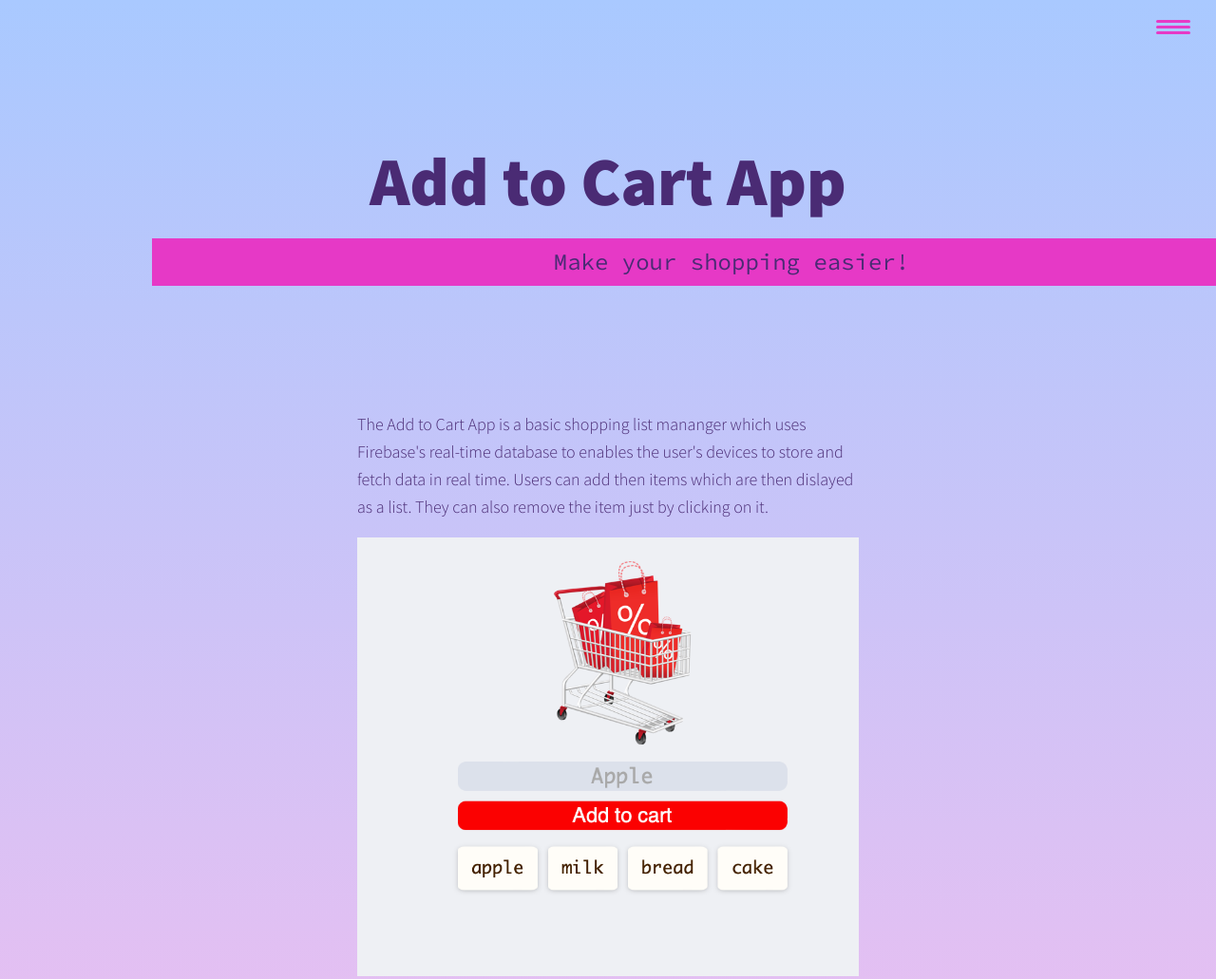
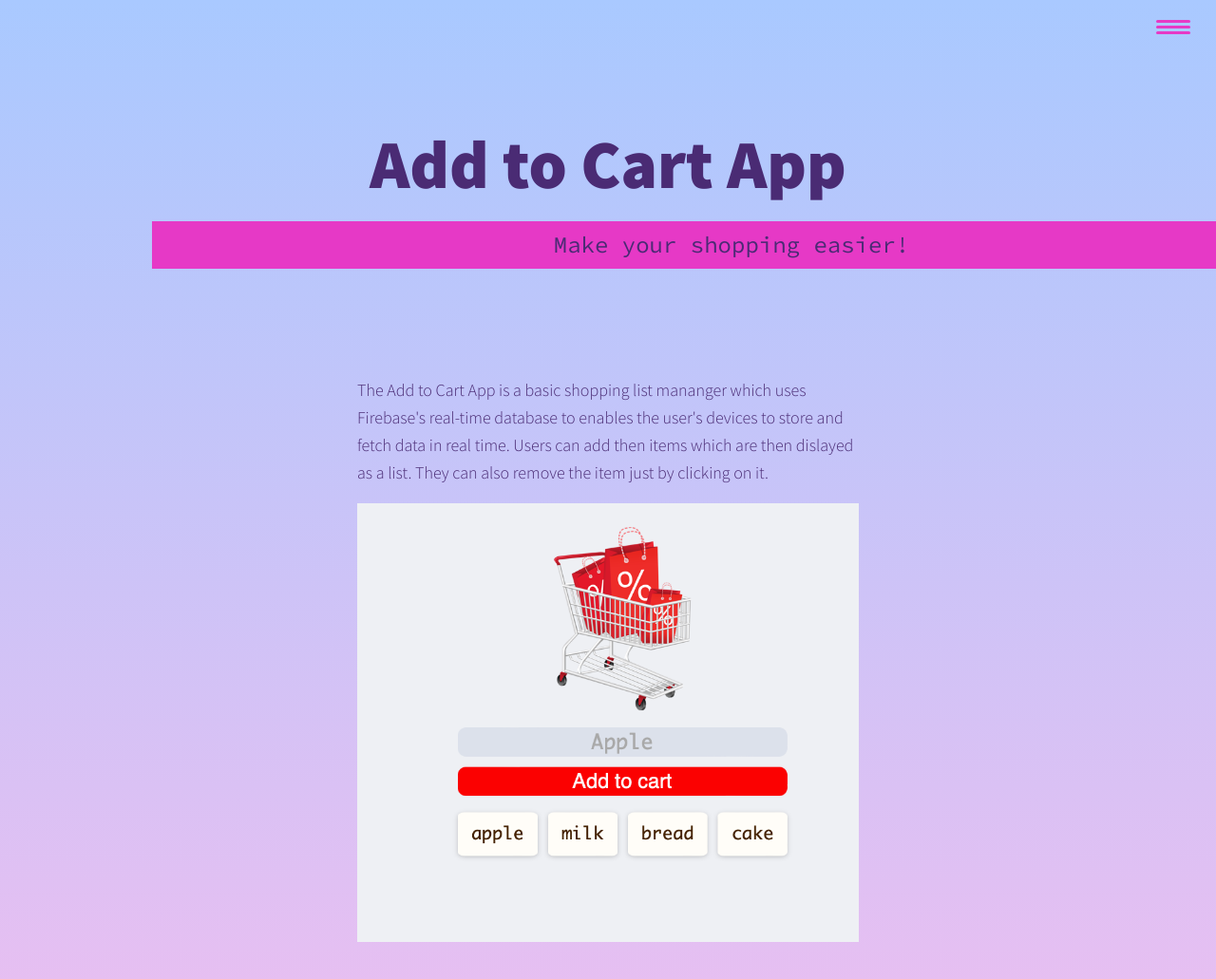
Before and after one commit to Sass09/Portfolio-Website-, a plain HTML site: page portfolio-item-1.html in a window 1280 px wide. Shown: the top 1031 px of the page at 95% size. Drawn offline with nearby package versions, Linux system fonts and the light colour scheme.

Commit message:
Update test.css

```diff
--- a/css/test.css
+++ b/css/test.css
@@ -59,7 +59,7 @@ body {
 }
 
 section {
-    padding: 5em 2em;
+    padding: 4em 2em;
 }
 
 img {
```
